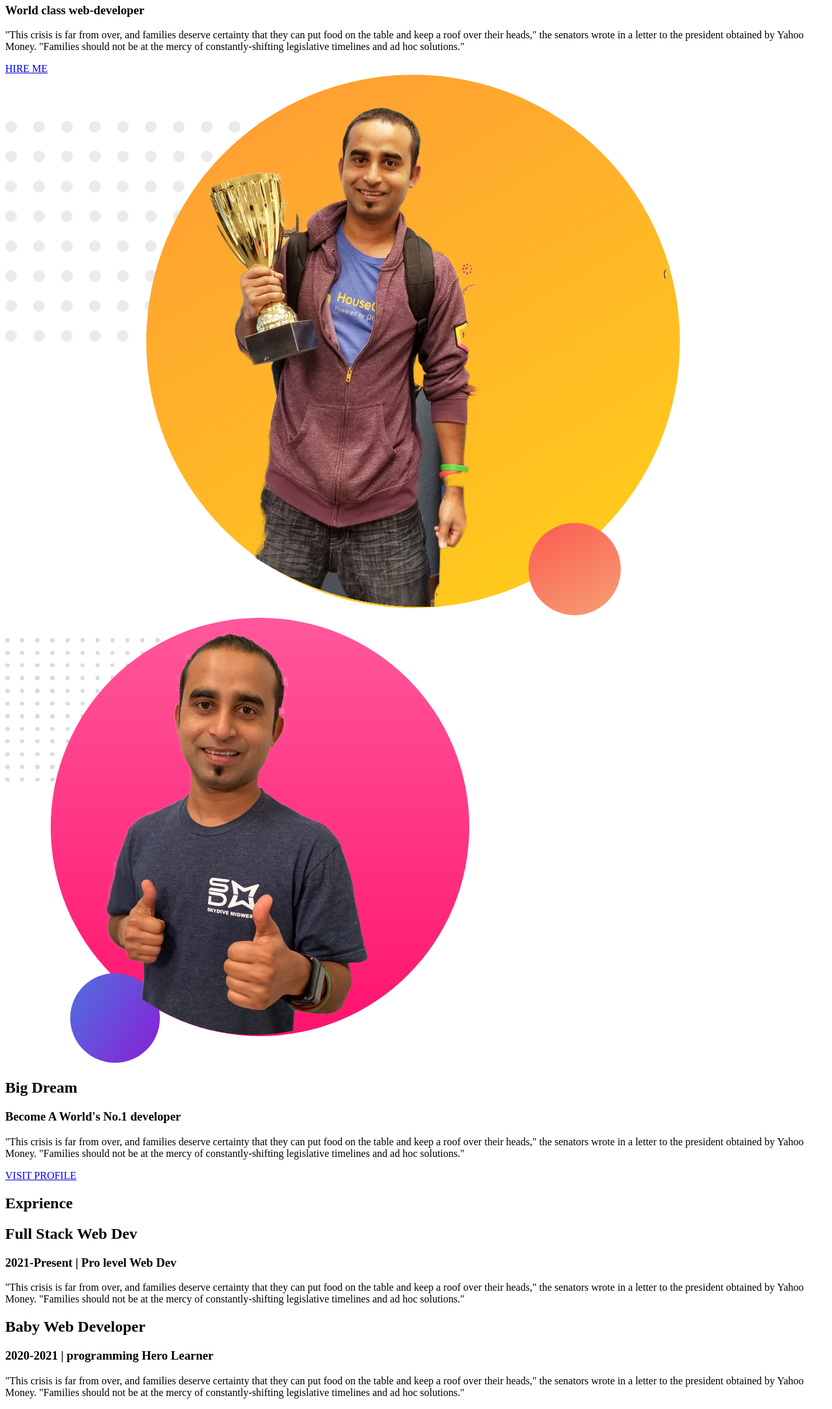
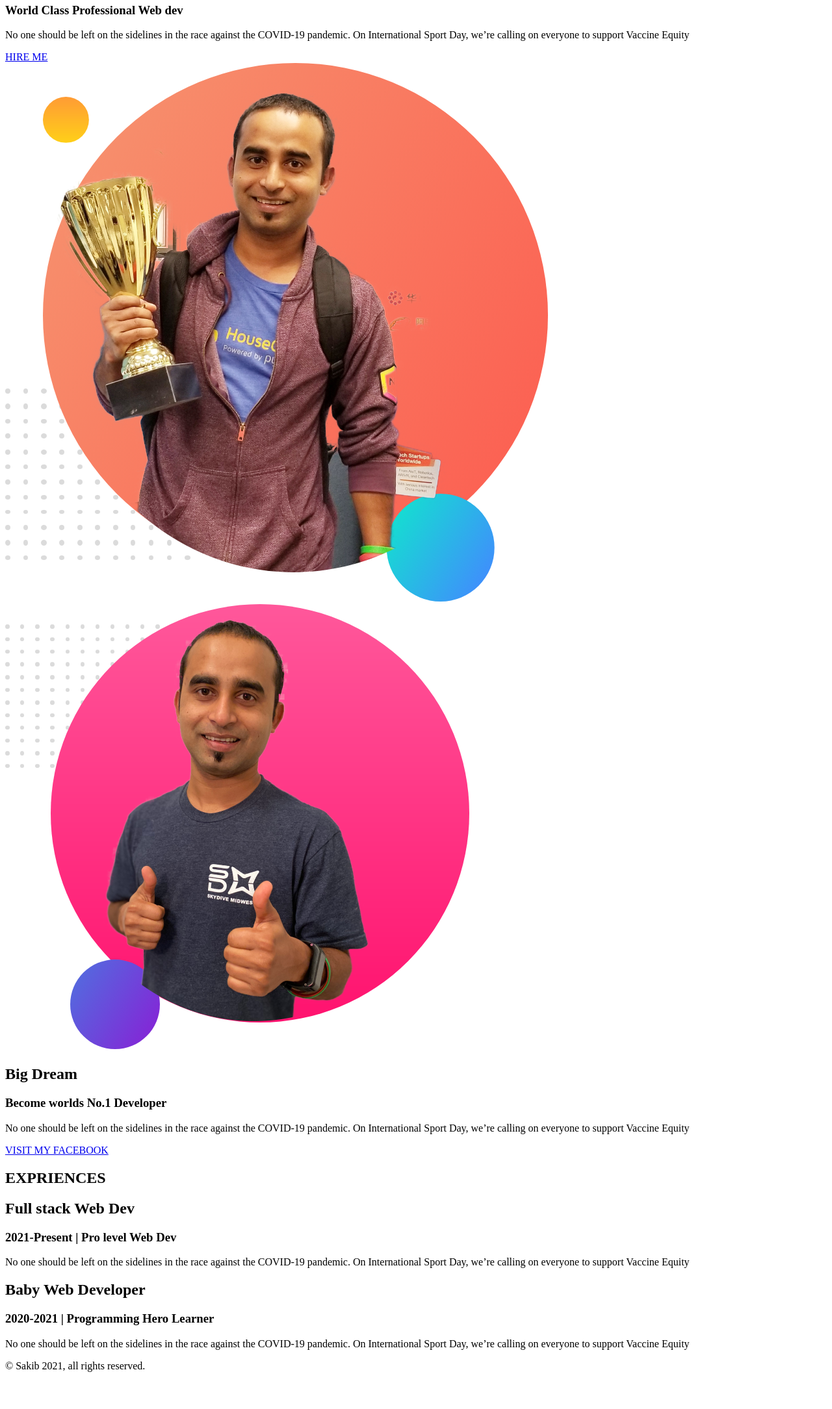
Before and after one commit to Sakib-Ahmed9678/Web-Porthfolio, a plain HTML site: page index.html in a window 1280 px wide. Shown: the part 109-2278 px from the top of the page at 65% size. After the commit the page ends 2237 px from the top, so only its background shows below. Drawn offline with Linux system fonts and the light colour scheme.

Commit message:
finished

```diff
--- a/index.html
+++ b/index.html
@@ -4,49 +4,55 @@
     <meta charset="UTF-8">
     <meta http-equiv="X-UA-Compatible" content="IE=edge">
     <meta name="viewport" content="width=device-width, initial-scale=1.0">
-    <title>Sakib Web Developer</title>
+    <title>Sakib-website</title>
+    <link rel="stylesheet" href="style1.css">
     <link rel="preconnect" href="https://fonts.gstatic.com">
-    <link href="https://fonts.googleapis.com/css2?family=Poppins:wght@500&display=swap" rel="stylesheet">
-    <link rel="stylesheet" href="style.css">
+    <link href="https://fonts.googleapis.com/css2?family=Poppins:wght@100;200&display=swap" rel="stylesheet">
 </head>
 <body>
     <section class="top-banner">
-       <div class="half-width"> <h1>Welcome To</h1>
-            <h1> <span class="orange-color">Sakib Ahmed</span> Website</h1>
-            <h3>World class web-developer</h3>
-            <P>"This crisis is far from over, and families deserve certainty that they can put food on the table and keep a roof over their heads," the senators wrote in a letter to the president obtained by Yahoo Money. "Families should not be at the mercy of constantly-shifting legislative timelines and ad hoc solutions."</P>
-            <a class="link-button" target="_blank" href="https://www.linkedin.com/in/sakib-ahmed-0abb771a9?lipi=urn%3Ali%3Apage%3Ad_flagship3_profile_view_base_contact_details%3Bdj4QG0%2BCRYCQXNBgwizVOQ%3D%3D">HIRE ME</a>
+        <div class="half-width">
+            <h1>Wellcome To</h1>
+            <h1> <span class="orange-highlight">Sakib</span> Website</h1>
+            <h3>World Class Professional Web dev</h3>
+            <p>No one should be left on the sidelines in the race against the COVID-19 pandemic. On International Sport Day, we’re calling on everyone to support Vaccine Equity</p>
+            <a class="anchor-button" target="_blank" href="https://github.com/Sakib-Ahmed9678">HIRE ME</a>
         </div>
         <div class="half-width">
-            <img src="images/profile1.png" alt="">
+        <img src="images/jhankar.png" alt="">
         </div>
     </section>
-    <section class="Dream-area">
+    <section class="dream-area">
         <div class="half-width">
             <img src="images/jhankar2.png" alt="">
+
         </div>
         <div class="half-width">
             <h2>Big Dream</h2>
-            <h3>Become A World's No.1 developer</h3>
-            <p>"This crisis is far from over, and families deserve certainty that they can put food on the table and keep a roof over their heads," the senators wrote in a letter to the president obtained by Yahoo Money. "Families should not be at the mercy of constantly-shifting legislative timelines and ad hoc solutions."</p>
-            <a class="link-button" target="_blank" href="https://www.facebook.com/sha12kib13/">VISIT PROFILE</a>
+            <h3>Become worlds No.1 Developer</h3>
+            <p>No one should be left on the sidelines in the race against the COVID-19 pandemic. On International Sport Day, we’re calling on everyone to support Vaccine Equity</p>
+            <a class="anchor-button" target="_blank" href="https://www.facebook.com/sha12kib13/">VISIT MY FACEBOOK</a>
+
         </div>
     </section>
-    <section class="exprience-area">
-        <h2>Exprience</h2>
-        <div class="half-width">
-            <h2>Full Stack Web Dev</h2>
-            <h3 class="orange-color">2021-Present | Pro level Web Dev</h3>
-            <p>"This crisis is far from over, and families deserve certainty that they can put food on the table and keep a roof over their heads," the senators wrote in a letter to the president obtained by Yahoo Money. "Families should not be at the mercy of constantly-shifting legislative timelines and ad hoc solutions."</p>
+    <section class="exp-area">
+        <H2>EXPRIENCES</H2>
+        <div id="full-stack" class="half-width single-exp">
+            <h2>Full stack Web Dev</h2>
+            <h3 class="orange-highlight">2021-Present | Pro level Web Dev</h3>
+            <p>No one should be left on the sidelines in the race against the COVID-19 pandemic. On International Sport Day, we’re calling on everyone to support Vaccine Equity</p>
         </div>
-        <div class="half-width">
+        <div id="baby-web" class="half-width single-exp">
             <h2>Baby Web Developer</h2>
-            <h3 class="orange-color">2020-2021 | programming Hero Learner</h3>
-            <p>"This crisis is far from over, and families deserve certainty that they can put food on the table and keep a roof over their heads," the senators wrote in a letter to the president obtained by Yahoo Money. "Families should not be at the mercy of constantly-shifting legislative timelines and ad hoc solutions."</p>
+            <h3 class="orange-highlight">2020-2021 | Programming Hero Learner</h3>
+            <p>No one should be left on the sidelines in the race against the COVID-19 pandemic. On International Sport Day, we’re calling on everyone to support Vaccine Equity</p>
         </div>
+
     </section>
-
-
-
+    <footer>
+        <p>
+            © Sakib 2021, all rights reserved.
+        </p>
+    </footer>
 </body>
 </html>
```
Also changed, not shown: inndex1.html (deleted, +0 -58 lines), style.css (renamed from style1.css).
